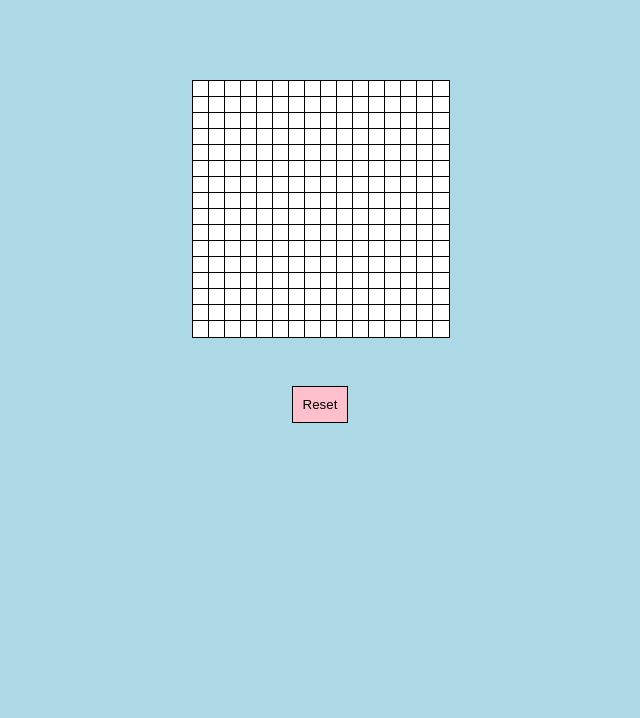
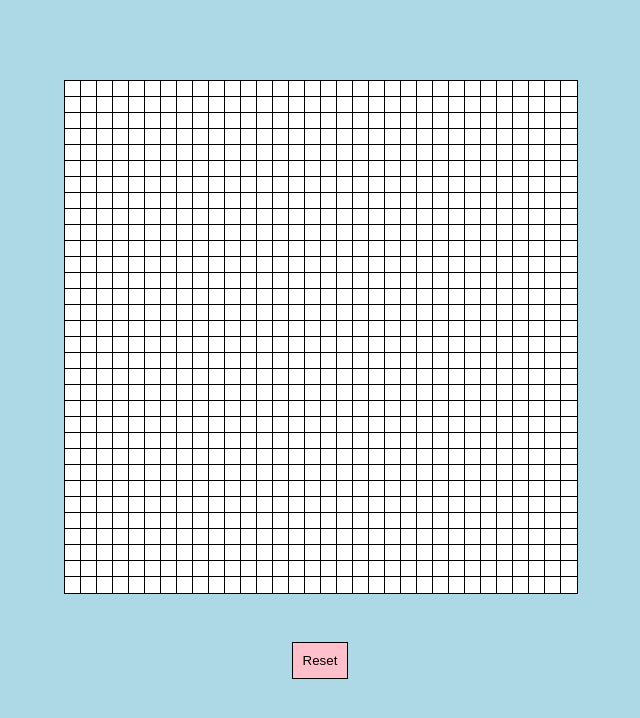
Before and after one commit to ehwus/etch-a-sketch, a plain HTML site: page index.html in a window 1280 px wide. Both pictures are taken after a click on the button "Reset". Shown: the whole page, without its empty margins (320-960 px from the left). Drawn offline with Linux system fonts and the light colour scheme.

Commit message:
made grid bigger

```diff
--- a/main.js
+++ b/main.js
@@ -25,11 +25,11 @@ function enableGrid() {
 // reset the grid
 function resetGrid() {
     GRID.innerHTML = "";
-    buildGrid(16);
+    buildGrid(32);
 }
 
 // MAIN
-buildGrid(16)
+buildGrid(32)
 // listen for reset
 reset.addEventListener("click", function() {
     resetGrid();
--- a/style.css
+++ b/style.css
@@ -5,8 +5,8 @@
 .grid {
     margin-top: 5em;
     display: grid;
-    grid-template-columns: repeat(16, 1em);
-    grid-template-rows: repeat(16, 1em);
+    grid-template-columns: repeat(32, 1em);
+    grid-template-rows: repeat(32, 1em);
     justify-content: center;
 }
 
```
